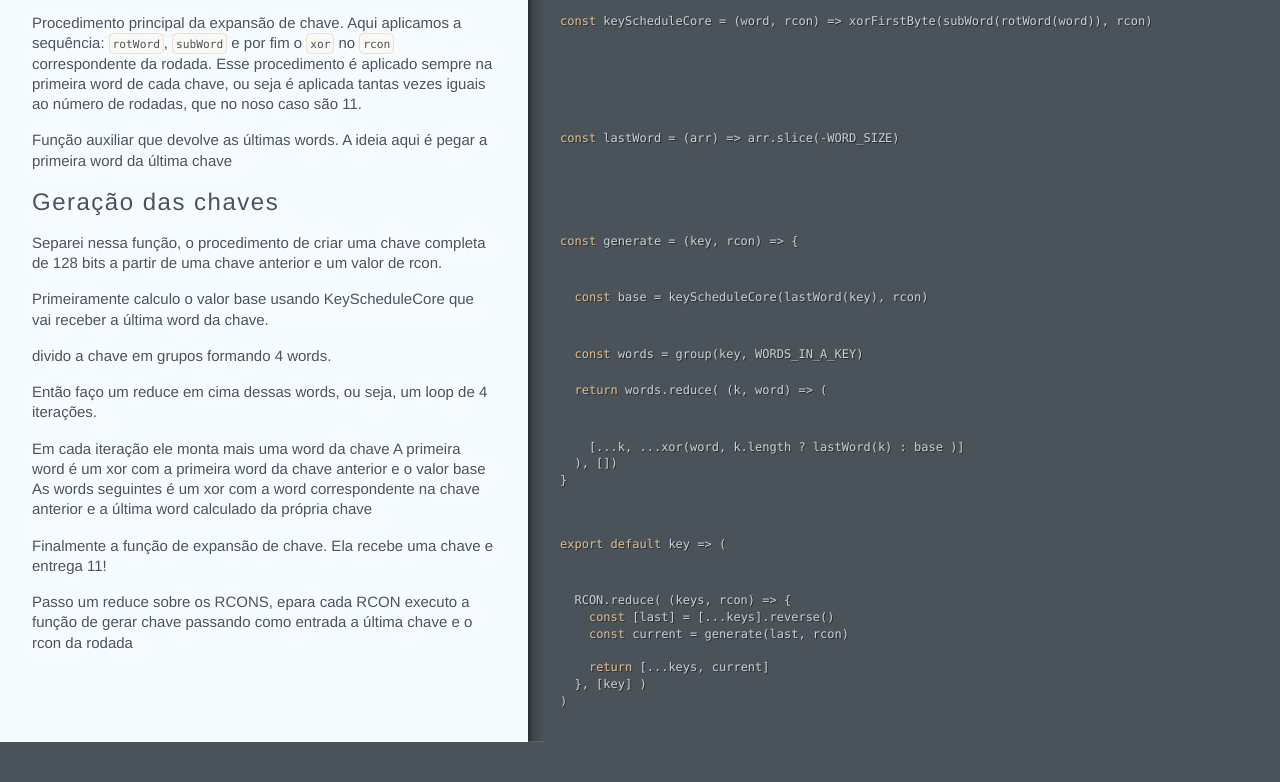
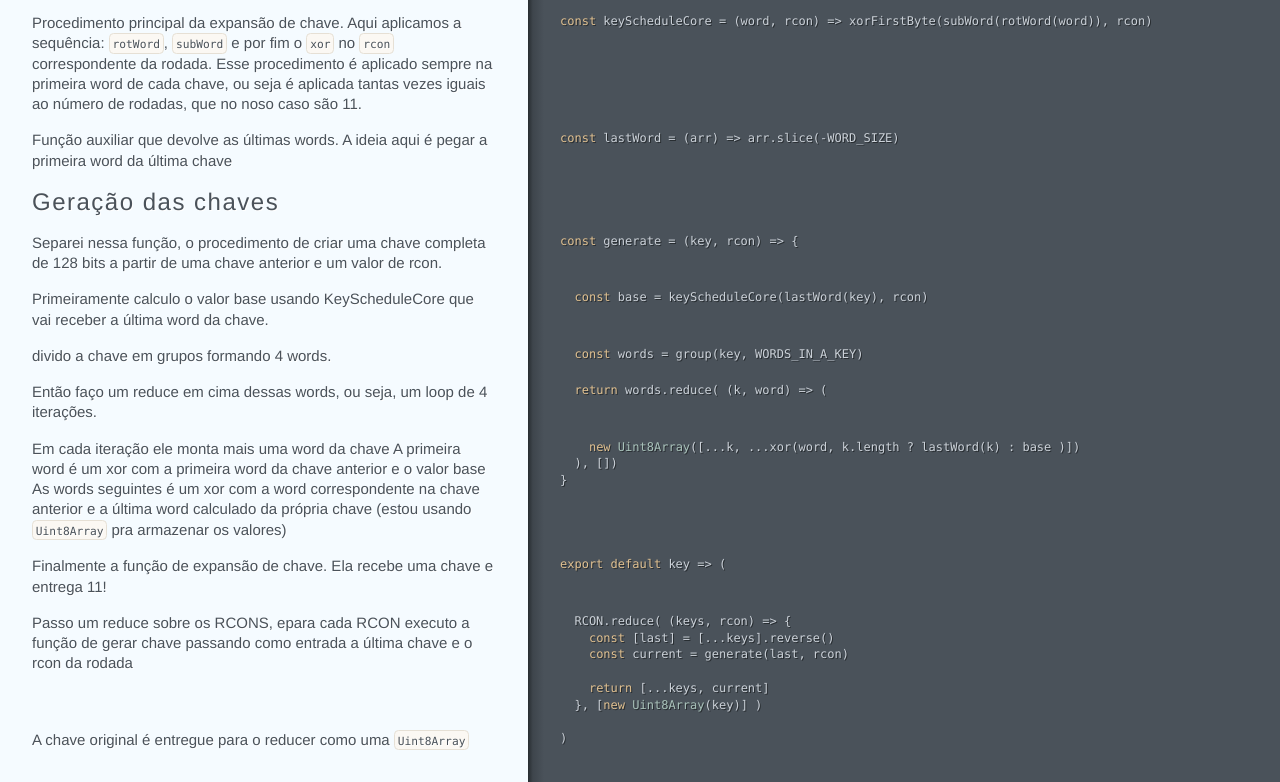
Before and after one commit to halan/aes.js, a plain HTML site: page expandKey.html in a window 1280 px wide. Shown: the part 860-1642 px from the top of the page. Before the commit the page ends 1602 px from the top, so only its background shows below. Drawn offline with Linux system fonts and the light colour scheme.

Commit message:
undefined

```diff
--- a/expandKey.html
+++ b/expandKey.html
@@ -15,7 +15,7 @@ Esse procedimento é aplicado sempre na primeira word de cada chave, ou seja
 a partir de uma chave anterior e um valor de rcon.</p></div></div><div class="code"><div class="wrapper"><span class="hljs-keyword">const</span> generate = (key, rcon) =&gt; {</div></div></div><div class="segment"><div class="comments "><div class="wrapper"><p>Primeiramente calculo o valor base usando KeyScheduleCore que vai receber a última word da chave.</p></div></div><div class="code"><div class="wrapper">  <span class="hljs-keyword">const</span> base = keyScheduleCore(lastWord(key), rcon)</div></div></div><div class="segment"><div class="comments "><div class="wrapper"><p>divido a chave em grupos formando 4 words.</p></div></div><div class="code"><div class="wrapper">  <span class="hljs-keyword">const</span> words = group(key, WORDS_IN_A_KEY)</div></div></div><div class="segment"><div class="comments "><div class="wrapper"><p>Então faço um reduce em cima dessas words, ou seja, um loop de 4 iterações.</p></div></div><div class="code"><div class="wrapper">  <span class="hljs-keyword">return</span> words.reduce( (k, word) =&gt; (</div></div></div><div class="segment"><div class="comments "><div class="wrapper"><p>Em cada iteração ele monta mais uma word da chave
 A primeira word é um xor com a primeira word da chave anterior e o valor base
 As words seguintes é um xor com a word correspondente na chave anterior
-e a última word calculado da própria chave</p></div></div><div class="code"><div class="wrapper">    [...k, ...xor(word, k.length ? lastWord(k) : base )]
+e a última word calculado da própria chave (estou usando <code>Uint8Array</code> pra armazenar os valores)</p></div></div><div class="code"><div class="wrapper">    <span class="hljs-keyword">new</span> <span class="hljs-built_in">Uint8Array</span>([...k, ...xor(word, k.length ? lastWord(k) : base )])
   ), [])
 }</div></div></div><div class="segment"><div class="comments "><div class="wrapper"><p>Finalmente a função de expansão de chave. Ela recebe uma chave e entrega 11!</p></div></div><div class="code"><div class="wrapper"><span class="hljs-keyword">export</span> <span class="hljs-keyword">default</span> key =&gt; (</div></div></div><div class="segment"><div class="comments "><div class="wrapper"><p>Passo um reduce sobre os RCONS, epara cada RCON executo a função de gerar chave
 passando como entrada a última chave e o rcon da rodada</p></div></div><div class="code"><div class="wrapper">  RCON.reduce( (keys, rcon) =&gt; {
@@ -23,5 +23,4 @@ passando como entrada a última chave e o rcon da rodada</p></div></div><div cla
     <span class="hljs-keyword">const</span> current = generate(last, rcon)
 
     <span class="hljs-keyword">return</span> [...keys, current]
-  }, [key] )
-)</div></div></div></div></body></html>
+  }, [<span class="hljs-keyword">new</span> <span class="hljs-built_in">Uint8Array</span>(key)] )</div></div></div><div class="segment"><div class="comments "><div class="wrapper"><p>A chave original é entregue para o reducer como uma <code>Uint8Array</code></p></div></div><div class="code"><div class="wrapper">)</div></div></div></div></body></html>
```
